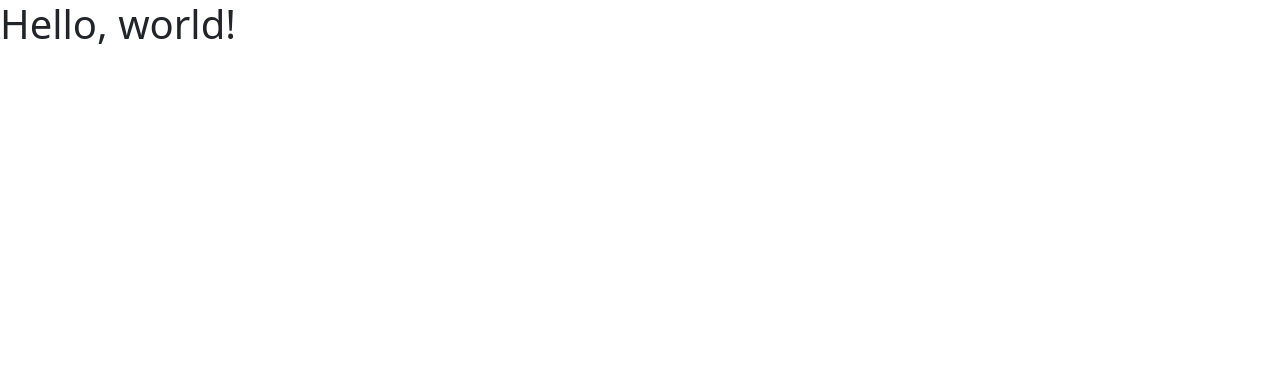
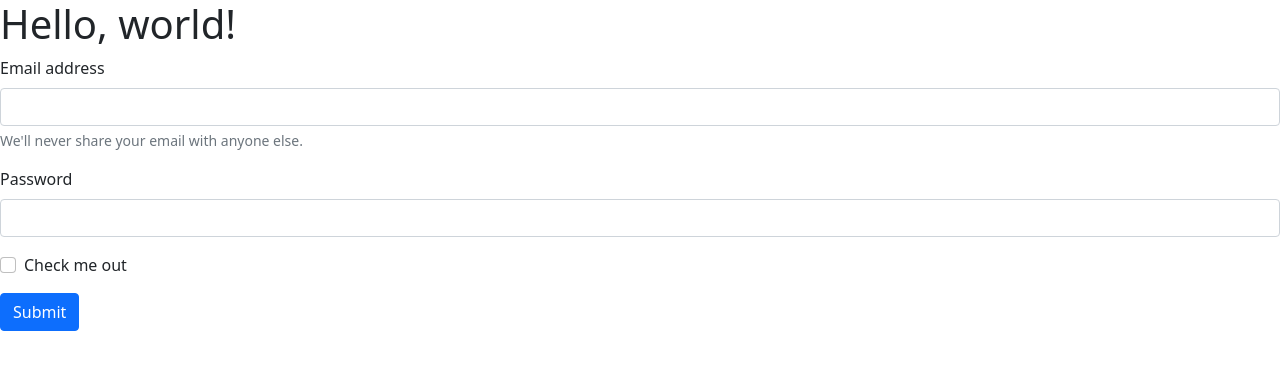
Before and after one commit to 1TINR-21/aula-boostrap, a plain HTML site: page index.html in a window 1280 px wide. Drawn offline with nearby package versions, Linux system fonts and the light colour scheme.

Commit message:
Adicionado template form.

```diff
--- a/index.html
+++ b/index.html
@@ -13,7 +13,24 @@ eOJMYsd53ii+scO/bJGFsiCZc+5NDVN2yr8+0RDqr0Ql0h+rP48ckxlpbzKgwra6" crossorigin="a
     <body>
         <h1>Hello, world!</h1>
 
-
+        <div>
+            <form>
+                <div class="mb-3">
+                  <label for="exampleInputEmail1" class="form-label">Email address</label>
+                  <input type="email" class="form-control" id="exampleInputEmail1" aria-describedby="emailHelp">
+                  <div id="emailHelp" class="form-text">We'll never share your email with anyone else.</div>
+                </div>
+                <div class="mb-3">
+                  <label for="exampleInputPassword1" class="form-label">Password</label>
+                  <input type="password" class="form-control" id="exampleInputPassword1">
+                </div>
+                <div class="mb-3 form-check">
+                  <input type="checkbox" class="form-check-input" id="exampleCheck1">
+                  <label class="form-check-label" for="exampleCheck1">Check me out</label>
+                </div>
+                <button type="submit" class="btn btn-primary">Submit</button>
+              </form>
+        </div>
 
         <!-- Option 1: Bootstrap Bundle with Popper -->
         <script src="https://cdn.jsdelivr.net/npm/bootstrap@5.1.1/dist/js/bootstrap.bundle.min.js" integrity="sha384-/bQdsTh/da6pkI1MST/rWKFNjaCP5gBSY4sEBT38Q/9RBh9AH40zEOg7Hlq2THRZ" crossorigin="anonymous"></script>
```
